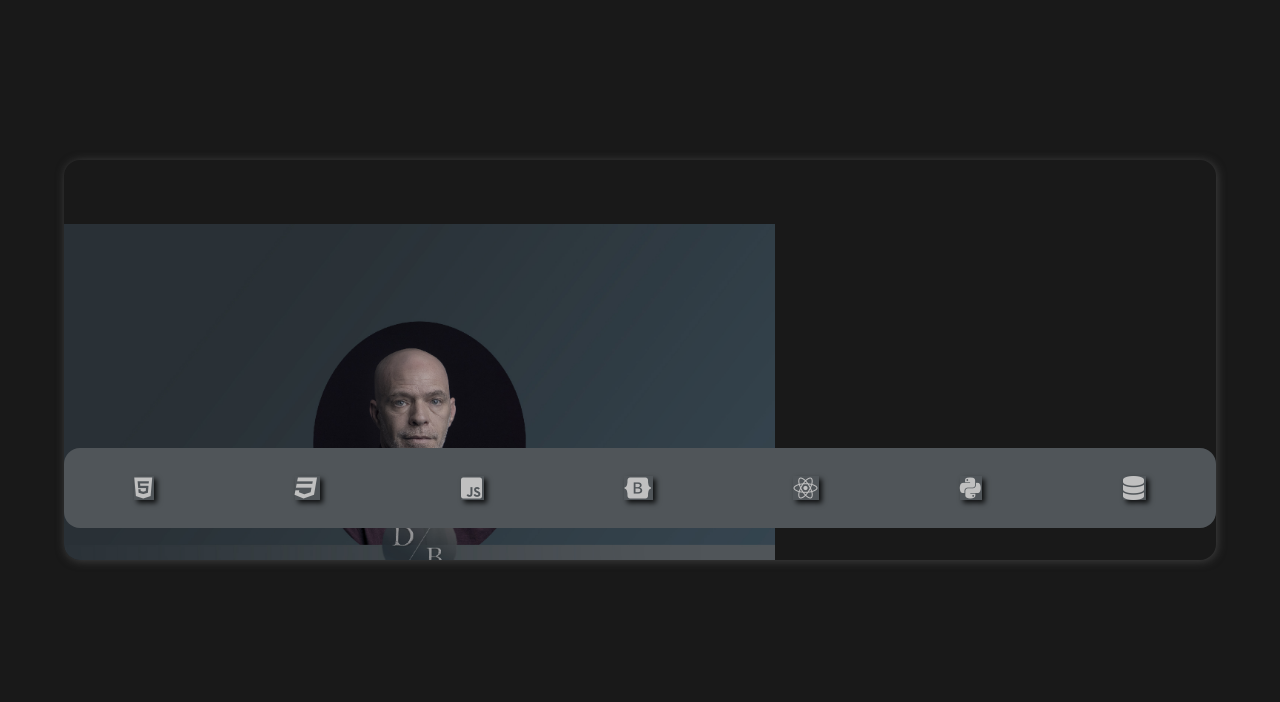
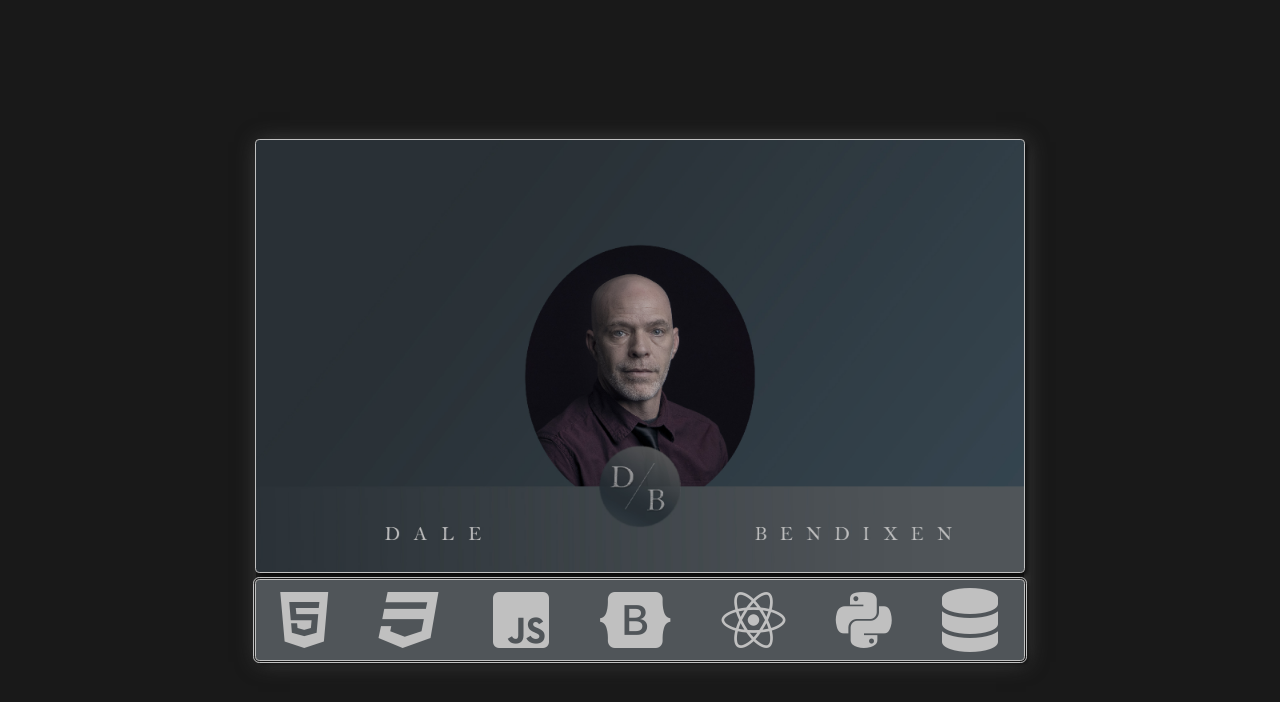
Before and after one commit to Irond76/dale-site, a plain HTML site: page index.html in a window 1280 px wide. Drawn offline with Linux system fonts and the light colour scheme.

Commit message:
redesign of main page and styles

```diff
--- a/index.html
+++ b/index.html
@@ -26,6 +26,10 @@
   <body>
     <main>
       <div class="main-image">
+        <img
+          src="./assets/portfolio-header-img.jpg"
+          alt="photo of Dale Bendixen"
+        />
         <nav class="nav">
           <i class="fa-brands fa-html5"></i>
           <i class="fa-brands fa-css3"></i>
--- a/styles.css
+++ b/styles.css
@@ -1,3 +1,4 @@
+/* GLOBAL RESET */
 * {
     margin: 0;
     padding: 0;
@@ -15,69 +16,54 @@
     --mainBoxShadow: 3px 3px 5px rgba(0,0,0,0.8);
     --mainBorderRadius: 1rem;
 }
-
+/* GLOBAL BODY STYLES */
 body {
     background: var(--mainBodyColor);
     color: var(--mainTextColor);
     letter-spacing: var(--mainLetterSpacing);
     line-height: var(--mainLineHeight);
+    font-family: system-ui, -apple-system, BlinkMacSystemFont, 'Segoe UI', Roboto, Oxygen, Ubuntu, Cantarell, 'Open Sans', 'Helvetica Neue', sans-serif;
 }
 
 /* MAIN SECTION STYLES */
 
 main {
     /* border: 1px solid blue; */
-    width: 100vw;
-    height: 90vh;
+    width: 80vw;
+    height: 100vh;
     margin: 0 auto;
     display: grid;
     grid-template-columns: 1fr;
+    justify-items: center;
     align-items: center;
-    justify-items: center;
 }
 
+.main-image {
+   /* border: 1px solid blue; */
+  box-shadow: 2px 2px 20px rgba(78, 78, 78, 0.8);
 
-
-
-@media screen and (min-width: 360px){
-.main-image {
-    display: flex;
-    align-items: flex-end;
-    justify-content: center;
-    /* border: 1px solid blue; */
-    background-image: url('./assets/portfolio-header-img.jpg');
-    background-repeat: no-repeat;
-    background-size: contain;
-    background-position: 0 4rem;
-    width: 90vw;
-    height: 50vh;
-    margin: 0 auto;
-    border-radius: var(--mainBorderRadius);
-    box-shadow:1px 1px 10px rgba(75, 75, 75, 0.8);
 }
+img {
+    display: block;
+    width: 60vw;
+    box-shadow: var(--mainBoxShadow);
+    border-radius: 0.2rem;
+    margin: 0 0 0.5rem 0;
+    outline-style: solid;
+    outline-color: #c0c0c0;
+    outline-width: thin;
 }
 
-
-
-
-@media screen and (min-width: 360px) {
 .nav {
-    background: var(--mainGreyColor);
+    outline-color: var(--mainTextColor);
+    outline-style: double ;
     display: flex;
-    width: 90vw;
-    height: 10vh;
+    width: 60vw;
+    height: 5rem;
     align-items: center;
     justify-content: space-around;
-    border-radius: var(--mainBorderRadius);
-    translate: 0 -2rem;
+    font-size: 4rem;
+    background: var(--mainGreyColor);
+    box-shadow: var(--mainBoxShadow);
+    border-radius: 0.2rem;
 }
-}
-
-
-@media screen and (min-width: 360px){
-nav i{
-    font-size: 1.5rem;
-    color: var(--mainTextColor);
-    box-shadow: var(--mainBoxShadow);
-}
-}
```
